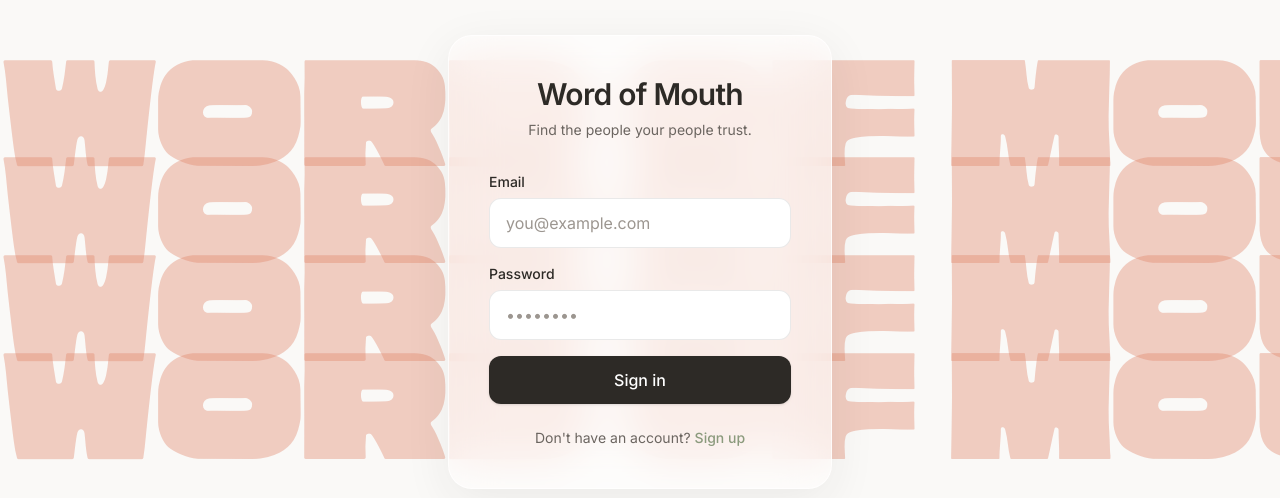
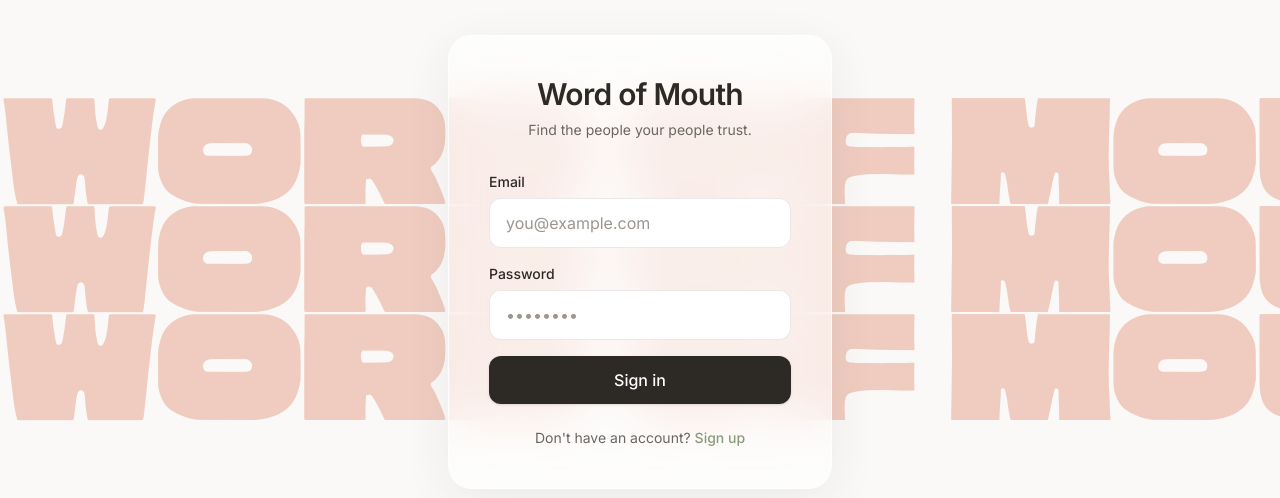
Before and after one commit to abby-finan/word-of-mouth, a Next.js app: page /login in a window 1280 px wide. Shown: the part 138-636 px from the top of the page. Built offline with nearby package versions, Linux system fonts and the light colour scheme.

Commit message:
design fix 6

```diff
--- a/src/app/globals.css
+++ b/src/app/globals.css
@@ -43,22 +43,11 @@
     padding: 0;
   }
 
-  .wom-typography-row + .wom-typography-row {
-    margin-top: -0.06em;
-  }
-
-  /* Mobile WOM — max size that fills the viewport edge to edge */
+  /* Mobile WOM — 3 rows, no overlap, fills viewport */
   .wom-typography-mobile {
     padding-inline: 0;
     box-sizing: border-box;
-  }
-
-  .wom-typography-auth.wom-typography-mobile {
-    --wom-mobile-size: min(calc(100vw / 2.72), calc(100dvh / 3.85));
-  }
-
-  .wom-typography-app.wom-typography-mobile {
-    --wom-mobile-size: min(calc(100vw / 2.72), calc(100dvh / 3.2));
+    --wom-mobile-size: min(calc(100vw / 2.72), calc(100dvh / 1.92));
   }
 
   .wom-typography-row-mobile {
@@ -73,18 +62,11 @@
     opacity: 0.065;
   }
 
-  /* Desktop WORD OF MOUTH — oversized editorial, spans full viewport width */
+  /* Desktop WORD OF MOUTH — 3 rows, no overlap, fills viewport */
   .wom-typography-desktop {
     padding-inline: 0;
     box-sizing: border-box;
-  }
-
-  .wom-typography-auth.wom-typography-desktop {
-    --wom-desktop-size: min(calc(100vw / 7.6), calc(100dvh / 2.35));
-  }
-
-  .wom-typography-app.wom-typography-desktop {
-    --wom-desktop-size: min(calc(100vw / 7.9), calc(100dvh / 1.75));
+    --wom-desktop-size: min(calc(100vw / 7.6), calc(100dvh / 1.92));
   }
 
   .wom-typography-row-desktop {
--- a/src/components/brand/BackgroundTypography.tsx
+++ b/src/components/brand/BackgroundTypography.tsx
@@ -11,16 +11,8 @@ interface BackgroundTypographyProps {
   className?: string;
 }
 
-/** Row counts per breakpoint — sizing is driven by CSS custom properties in globals.css */
-const MOBILE_ROW_COUNTS: Record<BackgroundTypographyVariant, number> = {
-  auth: 6,
-  app: 5,
-};
-
-const DESKTOP_ROW_COUNTS: Record<BackgroundTypographyVariant, number> = {
-  auth: 4,
-  app: 3,
-};
+/** Exactly three decorative rows per breakpoint */
+const ROW_COUNT = 3;
 
 const MOBILE_LABEL = "WOM";
 const DESKTOP_LABEL = "WORD OF MOUTH";
@@ -34,8 +26,6 @@ export function BackgroundTypography({
   fixed = true,
   className,
 }: BackgroundTypographyProps) {
-  const mobileRows = MOBILE_ROW_COUNTS[variant];
-  const desktopRows = DESKTOP_ROW_COUNTS[variant];
   const variantClass =
     variant === "auth" ? "wom-typography-auth" : "wom-typography-app";
 
@@ -56,7 +46,7 @@ export function BackgroundTypography({
     >
       {/* Mobile — WOM */}
       <div className={cn(stackClass, "wom-typography-mobile md:hidden")}>
-        {Array.from({ length: mobileRows }).map((_, i) => (
+        {Array.from({ length: ROW_COUNT }).map((_, i) => (
           <p key={`mobile-${i}`} className="wom-typography-row wom-typography-row-mobile">
             {MOBILE_LABEL}
           </p>
@@ -65,7 +55,7 @@ export function BackgroundTypography({
 
       {/* Tablet / desktop — WORD OF MOUTH */}
       <div className={cn(stackClass, "wom-typography-desktop hidden md:flex")}>
-        {Array.from({ length: desktopRows }).map((_, i) => (
+        {Array.from({ length: ROW_COUNT }).map((_, i) => (
           <p key={`desktop-${i}`} className="wom-typography-row wom-typography-row-desktop">
             {DESKTOP_LABEL}
           </p>
```
